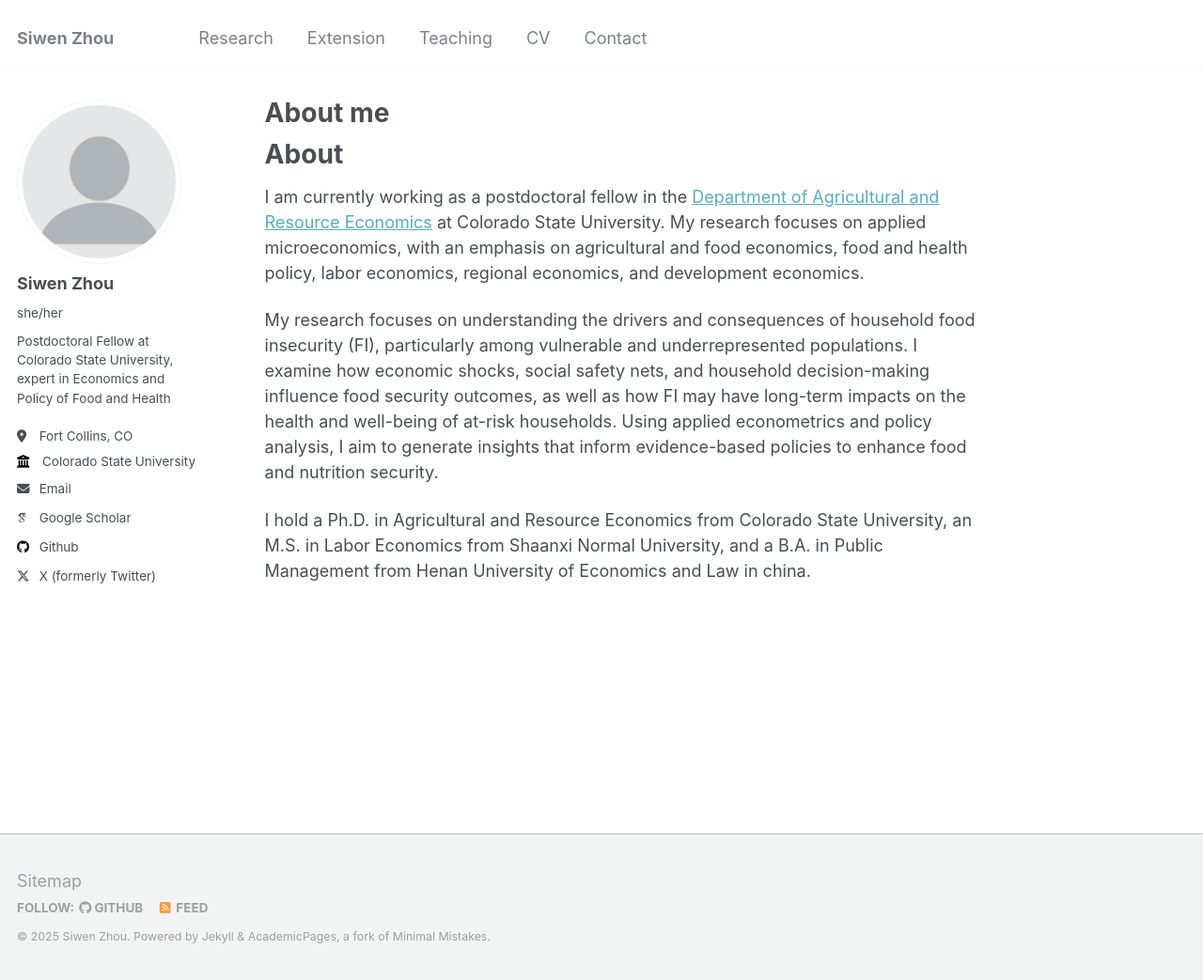
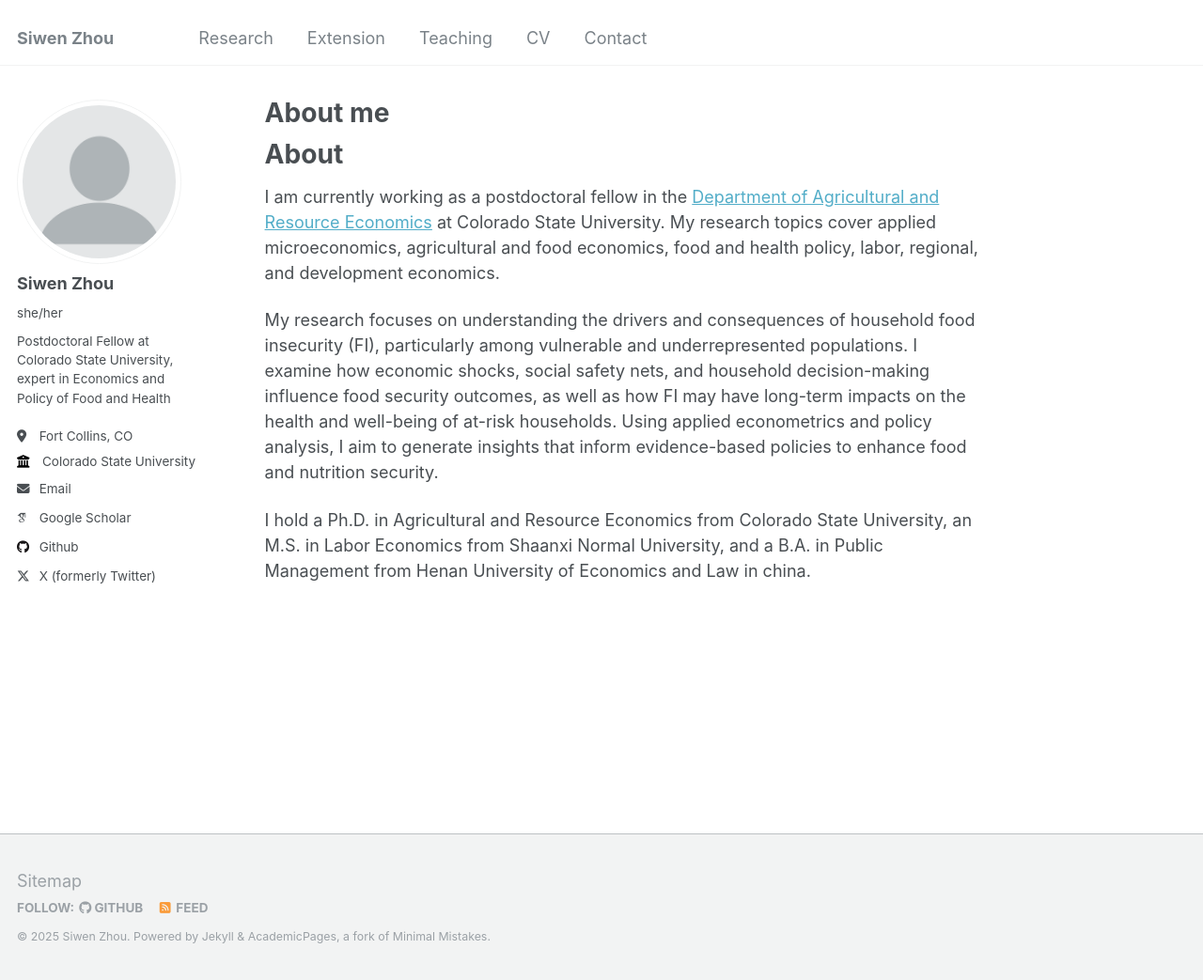
Before and after one commit to Siwen0625/Siwen0625.github.io, a Jekyll site: the page built from _pages/about.md, in a window 1280 px wide and 1043 px high. Shown: the whole window at 94% size. Built offline with Jekyll 4.4.1, drawn with Linux system fonts in a browser that asks for light colours; some web fonts are replaced.

Commit message:
Update about.md

```diff
--- a/_pages/about.md
+++ b/_pages/about.md
@@ -8,7 +8,7 @@ redirect_from:
 ---
 About
 ======
-I am currently working as a postdoctoral fellow in the [Department of Agricultural and Resource Economics]([https://pages.github.com/](https://agsci.colostate.edu/dare/)) at Colorado State University. My research focuses on applied microeconomics, with an emphasis on agricultural and food economics, food and health policy, labor economics, regional economics, and development economics.
+I am currently working as a postdoctoral fellow in the [Department of Agricultural and Resource Economics]([https://pages.github.com/](https://agsci.colostate.edu/dare/)) at Colorado State University. My research topics cover applied microeconomics, agricultural and food economics, food and health policy, labor, regional, and development economics.
 
 My research focuses on understanding the drivers and consequences of household food insecurity (FI), particularly among vulnerable and underrepresented populations. I examine how economic shocks, social safety nets, and household decision-making influence food security outcomes, as well as how FI may have long-term impacts on the health and well-being of at-risk households. Using applied econometrics and policy analysis, I aim to generate insights that inform evidence-based policies to enhance food and nutrition security.
 
```
